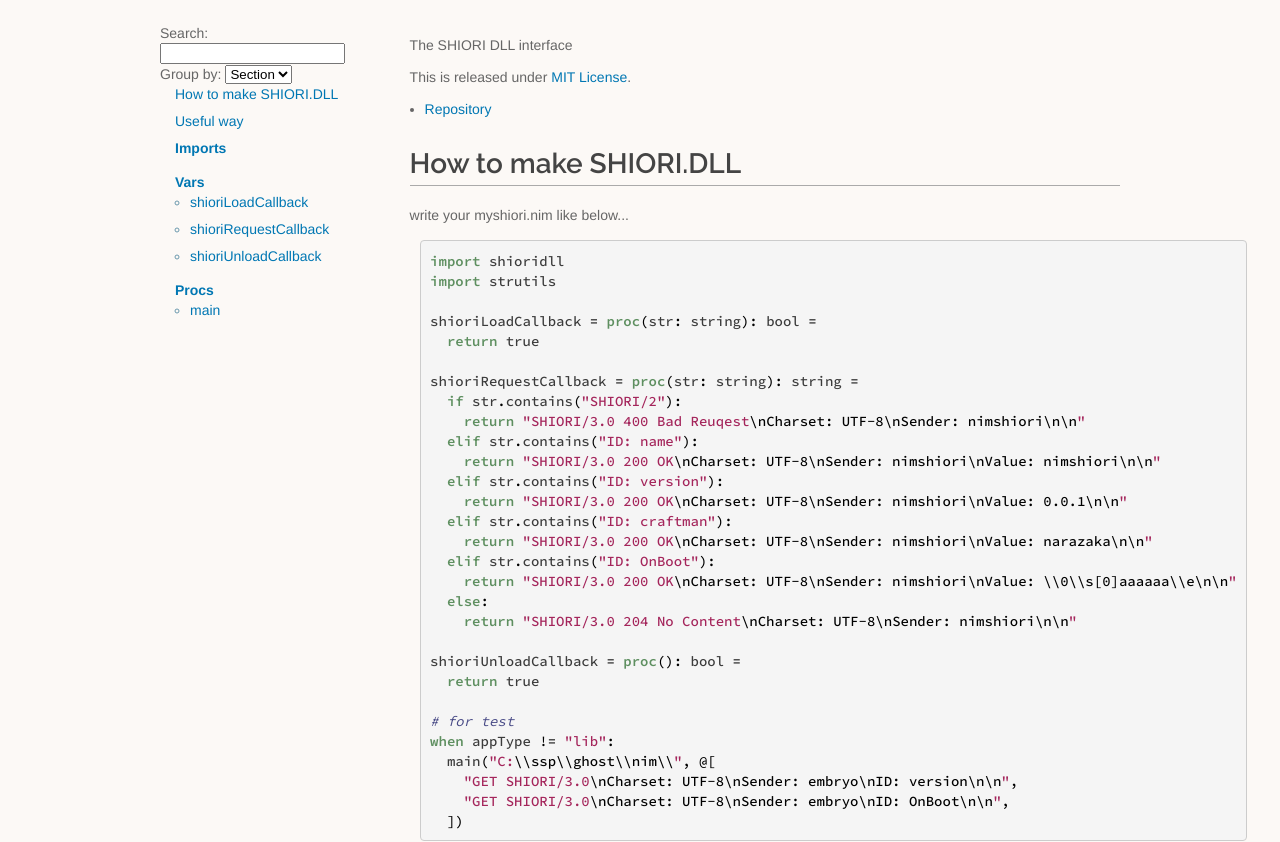
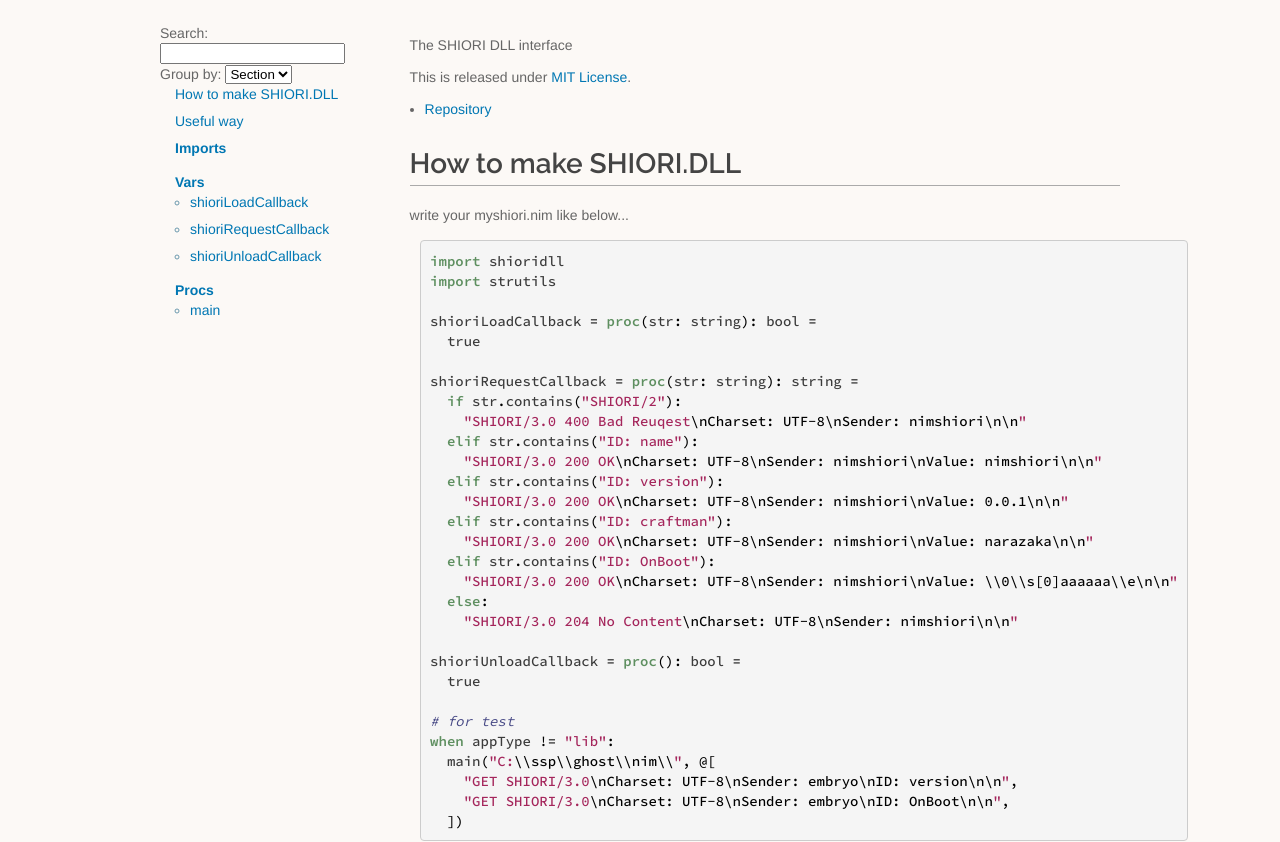
Before and after one commit to Narazaka/shioridll-nim, a plain HTML site: page index.html in a window 1280 px wide. Shown: the part 126-968 px from the top of the page. Drawn offline with Linux system fonts and the light colour scheme; a script that the page names is missing.

Commit message:
Remove redundant returns

```diff
--- a/index.html
+++ b/index.html
@@ -1254,24 +1254,24 @@ function main() {
 <span class="Keyword">import</span> <span class="Identifier">strutils</span>
 
 <span class="Identifier">shioriLoadCallback</span> <span class="Operator">=</span> <span class="Keyword">proc</span><span class="Punctuation">(</span><span class="Identifier">str</span><span class="Punctuation">:</span> <span class="Identifier">string</span><span class="Punctuation">)</span><span class="Punctuation">:</span> <span class="Identifier">bool</span> <span class="Operator">=</span>
-  <span class="Keyword">return</span> <span class="Identifier">true</span>
+  <span class="Identifier">true</span>
 
 <span class="Identifier">shioriRequestCallback</span> <span class="Operator">=</span> <span class="Keyword">proc</span><span class="Punctuation">(</span><span class="Identifier">str</span><span class="Punctuation">:</span> <span class="Identifier">string</span><span class="Punctuation">)</span><span class="Punctuation">:</span> <span class="Identifier">string</span> <span class="Operator">=</span>
   <span class="Keyword">if</span> <span class="Identifier">str</span><span class="Operator">.</span><span class="Identifier">contains</span><span class="Punctuation">(</span><span class="StringLit">&quot;SHIORI/2&quot;</span><span class="Punctuation">)</span><span class="Punctuation">:</span>
-    <span class="Keyword">return</span> <span class="StringLit">&quot;SHIORI/3.0 400 Bad Reuqest</span><span class="EscapeSequence">\n</span><span class="EscapeSequence">Charset: UTF-8\n</span><span class="EscapeSequence">Sender: nimshiori\n</span><span class="EscapeSequence">\n</span><span class="StringLit">&quot;</span>
+    <span class="StringLit">&quot;SHIORI/3.0 400 Bad Reuqest</span><span class="EscapeSequence">\n</span><span class="EscapeSequence">Charset: UTF-8\n</span><span class="EscapeSequence">Sender: nimshiori\n</span><span class="EscapeSequence">\n</span><span class="StringLit">&quot;</span>
   <span class="Keyword">elif</span> <span class="Identifier">str</span><span class="Operator">.</span><span class="Identifier">contains</span><span class="Punctuation">(</span><span class="StringLit">&quot;ID: name&quot;</span><span class="Punctuation">)</span><span class="Punctuation">:</span>
-    <span class="Keyword">return</span> <span class="StringLit">&quot;SHIORI/3.0 200 OK</span><span class="EscapeSequence">\n</span><span class="EscapeSequence">Charset: UTF-8\n</span><span class="EscapeSequence">Sender: nimshiori\n</span><span class="EscapeSequence">Value: nimshiori\n</span><span class="EscapeSequence">\n</span><span class="StringLit">&quot;</span>
+    <span class="StringLit">&quot;SHIORI/3.0 200 OK</span><span class="EscapeSequence">\n</span><span class="EscapeSequence">Charset: UTF-8\n</span><span class="EscapeSequence">Sender: nimshiori\n</span><span class="EscapeSequence">Value: nimshiori\n</span><span class="EscapeSequence">\n</span><span class="StringLit">&quot;</span>
   <span class="Keyword">elif</span> <span class="Identifier">str</span><span class="Operator">.</span><span class="Identifier">contains</span><span class="Punctuation">(</span><span class="StringLit">&quot;ID: version&quot;</span><span class="Punctuation">)</span><span class="Punctuation">:</span>
-    <span class="Keyword">return</span> <span class="StringLit">&quot;SHIORI/3.0 200 OK</span><span class="EscapeSequence">\n</span><span class="EscapeSequence">Charset: UTF-8\n</span><span class="EscapeSequence">Sender: nimshiori\n</span><span class="EscapeSequence">Value: 0.0.1\n</span><span class="EscapeSequence">\n</span><span class="StringLit">&quot;</span>
+    <span class="StringLit">&quot;SHIORI/3.0 200 OK</span><span class="EscapeSequence">\n</span><span class="EscapeSequence">Charset: UTF-8\n</span><span class="EscapeSequence">Sender: nimshiori\n</span><span class="EscapeSequence">Value: 0.0.1\n</span><span class="EscapeSequence">\n</span><span class="StringLit">&quot;</span>
   <span class="Keyword">elif</span> <span class="Identifier">str</span><span class="Operator">.</span><span class="Identifier">contains</span><span class="Punctuation">(</span><span class="StringLit">&quot;ID: craftman&quot;</span><span class="Punctuation">)</span><span class="Punctuation">:</span>
-    <span class="Keyword">return</span> <span class="StringLit">&quot;SHIORI/3.0 200 OK</span><span class="EscapeSequence">\n</span><span class="EscapeSequence">Charset: UTF-8\n</span><span class="EscapeSequence">Sender: nimshiori\n</span><span class="EscapeSequence">Value: narazaka\n</span><span class="EscapeSequence">\n</span><span class="StringLit">&quot;</span>
+    <span class="StringLit">&quot;SHIORI/3.0 200 OK</span><span class="EscapeSequence">\n</span><span class="EscapeSequence">Charset: UTF-8\n</span><span class="EscapeSequence">Sender: nimshiori\n</span><span class="EscapeSequence">Value: narazaka\n</span><span class="EscapeSequence">\n</span><span class="StringLit">&quot;</span>
   <span class="Keyword">elif</span> <span class="Identifier">str</span><span class="Operator">.</span><span class="Identifier">contains</span><span class="Punctuation">(</span><span class="StringLit">&quot;ID: OnBoot&quot;</span><span class="Punctuation">)</span><span class="Punctuation">:</span>
-    <span class="Keyword">return</span> <span class="StringLit">&quot;SHIORI/3.0 200 OK</span><span class="EscapeSequence">\n</span><span class="EscapeSequence">Charset: UTF-8\n</span><span class="EscapeSequence">Sender: nimshiori\n</span><span class="EscapeSequence">Value: \\</span><span class="EscapeSequence">0\\</span><span class="EscapeSequence">s[0]aaaaaa\\</span><span class="EscapeSequence">e\n</span><span class="EscapeSequence">\n</span><span class="StringLit">&quot;</span>
+    <span class="StringLit">&quot;SHIORI/3.0 200 OK</span><span class="EscapeSequence">\n</span><span class="EscapeSequence">Charset: UTF-8\n</span><span class="EscapeSequence">Sender: nimshiori\n</span><span class="EscapeSequence">Value: \\</span><span class="EscapeSequence">0\\</span><span class="EscapeSequence">s[0]aaaaaa\\</span><span class="EscapeSequence">e\n</span><span class="EscapeSequence">\n</span><span class="StringLit">&quot;</span>
   <span class="Keyword">else</span><span class="Punctuation">:</span>
-    <span class="Keyword">return</span> <span class="StringLit">&quot;SHIORI/3.0 204 No Content</span><span class="EscapeSequence">\n</span><span class="EscapeSequence">Charset: UTF-8\n</span><span class="EscapeSequence">Sender: nimshiori\n</span><span class="EscapeSequence">\n</span><span class="StringLit">&quot;</span>
+    <span class="StringLit">&quot;SHIORI/3.0 204 No Content</span><span class="EscapeSequence">\n</span><span class="EscapeSequence">Charset: UTF-8\n</span><span class="EscapeSequence">Sender: nimshiori\n</span><span class="EscapeSequence">\n</span><span class="StringLit">&quot;</span>
 
 <span class="Identifier">shioriUnloadCallback</span> <span class="Operator">=</span> <span class="Keyword">proc</span><span class="Punctuation">(</span><span class="Punctuation">)</span><span class="Punctuation">:</span> <span class="Identifier">bool</span> <span class="Operator">=</span>
-  <span class="Keyword">return</span> <span class="Identifier">true</span>
+  <span class="Identifier">true</span>
 
 <span class="Comment"># for test</span>
 <span class="Keyword">when</span> <span class="Identifier">appType</span> <span class="Operator">!=</span> <span class="StringLit">&quot;lib&quot;</span><span class="Punctuation">:</span>
@@ -1290,7 +1290,7 @@ function main() {
 
 <span class="Identifier">shioriLoadCallback</span> <span class="Operator">=</span> <span class="Keyword">proc</span><span class="Punctuation">(</span><span class="Identifier">dirpathStr</span><span class="Punctuation">:</span> <span class="Identifier">string</span><span class="Punctuation">)</span><span class="Punctuation">:</span> <span class="Identifier">bool</span> <span class="Operator">=</span>
   <span class="Identifier">dirpath</span> <span class="Operator">=</span> <span class="Identifier">dirpathStr</span>
-  <span class="Keyword">return</span> <span class="Identifier">true</span>
+  <span class="Identifier">true</span>
 
 <span class="Identifier">shioriRequestCallback</span> <span class="Operator">=</span> <span class="Keyword">proc</span><span class="Punctuation">(</span><span class="Identifier">requestStr</span><span class="Punctuation">:</span> <span class="Identifier">string</span><span class="Punctuation">)</span><span class="Punctuation">:</span> <span class="Identifier">string</span> <span class="Operator">=</span>
   <span class="Keyword">let</span> <span class="Identifier">request</span> <span class="Operator">=</span> <span class="Identifier">parseRequest</span><span class="Punctuation">(</span><span class="Identifier">requestStr</span><span class="Punctuation">)</span>
@@ -1311,10 +1311,10 @@ function main() {
     <span class="Keyword">else</span><span class="Punctuation">:</span>
       <span class="Identifier">response</span><span class="Operator">.</span><span class="Identifier">status</span> <span class="Operator">=</span> <span class="Identifier">Status</span><span class="Operator">.</span><span class="Identifier">No_Content</span>
 
-  <span class="Keyword">return</span> <span class="Operator">$</span><span class="Identifier">response</span>
+  <span class="Operator">$</span><span class="Identifier">response</span>
 
 <span class="Identifier">shioriUnloadCallback</span> <span class="Operator">=</span> <span class="Keyword">proc</span><span class="Punctuation">(</span><span class="Punctuation">)</span><span class="Punctuation">:</span> <span class="Identifier">bool</span> <span class="Operator">=</span>
-  <span class="Keyword">return</span> <span class="Identifier">true</span>
+  <span class="Identifier">true</span>
 
 <span class="Comment"># for test</span>
 <span class="Keyword">when</span> <span class="Identifier">appType</span> <span class="Operator">!=</span> <span class="StringLit">&quot;lib&quot;</span><span class="Punctuation">:</span>
@@ -1367,7 +1367,7 @@ SHIORI unload()
       <div class="twelve-columns footer">
         <span class="nim-sprite"></span>
         <br/>
-        <small>Made with Nim. Generated: 2017-10-07 17:02:25 UTC</small>
+        <small>Made with Nim. Generated: 2017-10-17 13:36:16 UTC</small>
       </div>
     </div>
   </div>
```
